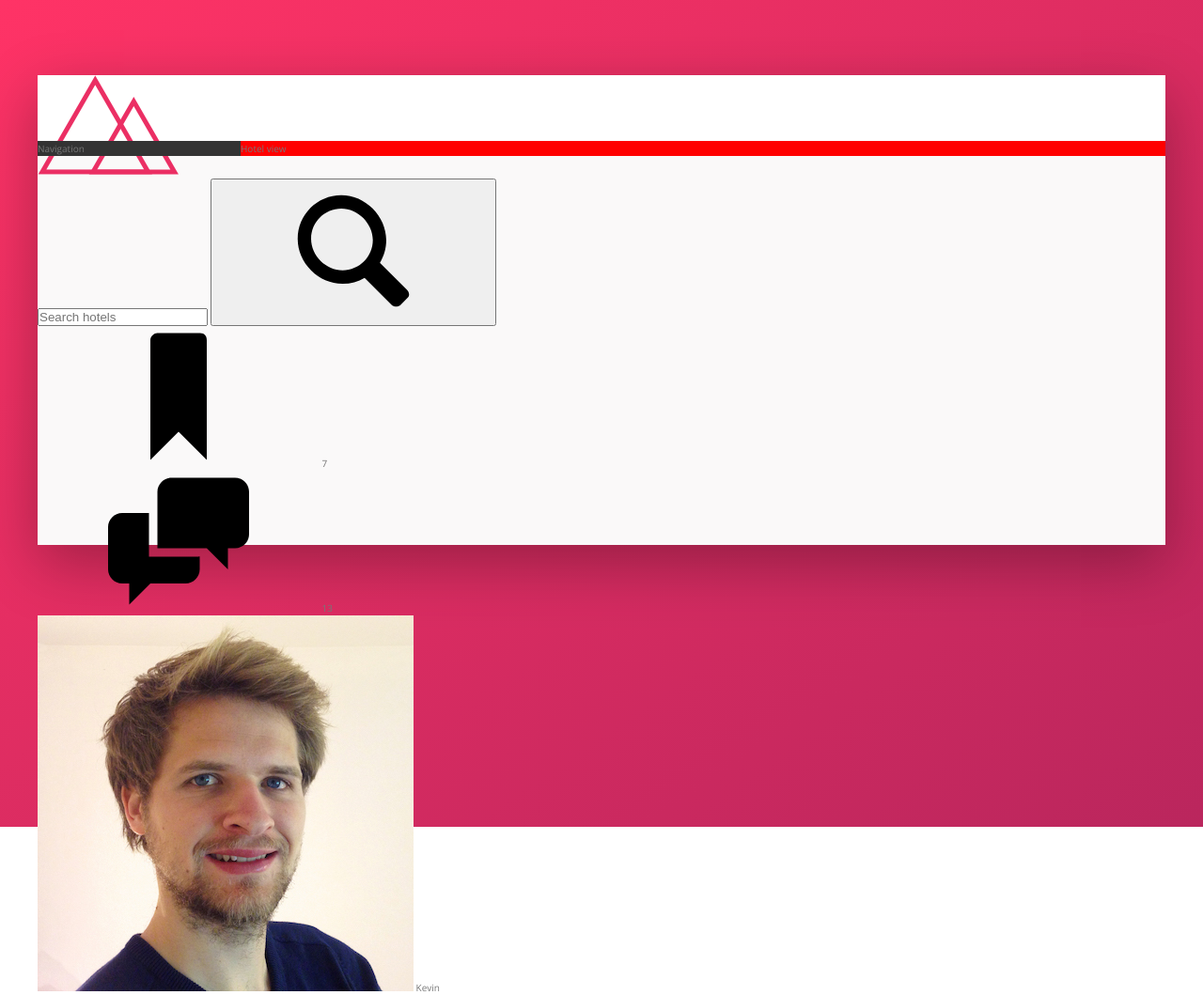
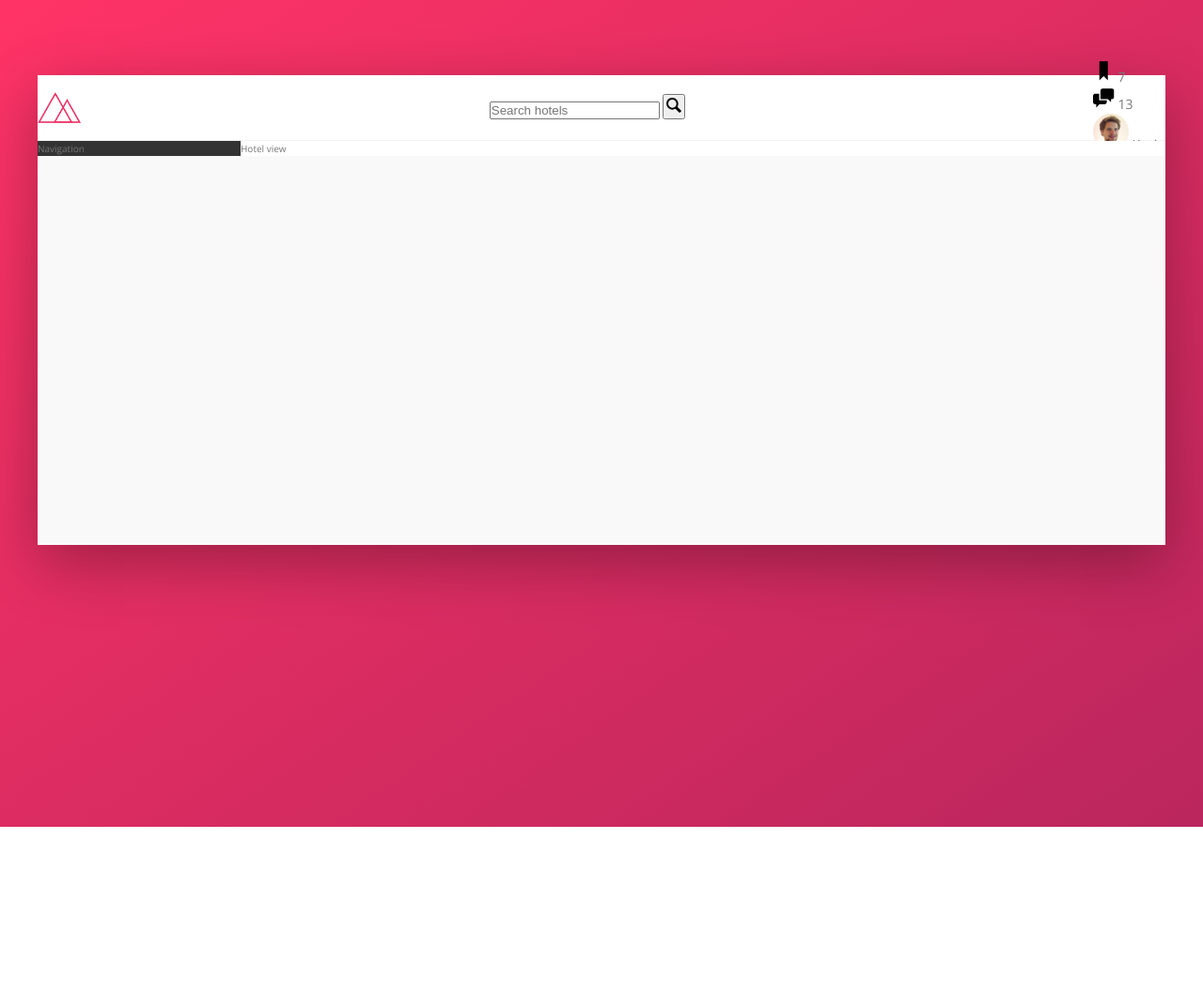
Before and after one commit to ks603/Travel_App, a website: page index.html in a window 1280 px wide. Shown: the whole page at 94% size. After the commit the page ends 880 px from the top, so only its background shows below. Drawn offline with nearby package versions, Linux system fonts and the light colour scheme.

Commit message:
Formatted icons in the nav

```diff
--- a/index.html
+++ b/index.html
@@ -25,7 +25,7 @@
             placeholder="Search hotels"
           />
           <button class="search__button">
-            <svg class="search_icon">
+            <svg class="search__icon">
               <use xlink:href="img/sprite.svg#icon-magnifying-glass"></use>
             </svg>
           </button>
--- a/sass/_components.scss
+++ b/sass/_components.scss
@@ -0,0 +1,46 @@
+// LOGO
+
+.logo {
+  height: 3.25rem;
+}
+
+// SEARCH
+
+.search {
+  &__input {
+  }
+
+  &__button {
+  }
+
+  &__icon {
+    height: 2rem;
+    width: 2rem;
+  }
+}
+
+// USER NAVIGATION
+
+.user-nav {
+  &__icon-box {
+  }
+
+  &__icon {
+    height: 2.25rem;
+    width: 2.25rem;
+  }
+
+  &__notification {
+  }
+
+  &__user {
+  }
+
+  &__user-photo {
+    height: 3.75rem;
+    border-radius: 50%;
+  }
+
+  &__user-name {
+  }
+}
--- a/sass/_layout.scss
+++ b/sass/_layout.scss
@@ -3,28 +3,53 @@
   margin: 8rem auto;
   background-color: var(--color-grey-light-1);
   box-shadow: var(--shadow-dark);
+
   min-height: 50rem;
+
+  @media only screen and (max-width: $bp-largest) {
+    margin: 0;
+    max-width: 100%;
+    width: 100%;
+  }
 }
 
 .header {
+  font-size: 1.4rem;
   height: 7rem;
   background-color: #fff;
-  border-bottom: var(--color-grey-light-2);
+  border-bottom: var(--line);
+
+  display: flex;
+  justify-content: space-between;
+  align-items: center;
+
+  @media only screen and (max-width: $bp-smallest) {
+    flex-wrap: wrap;
+    align-content: space-around;
+    height: 11rem;
+  }
 }
 
 .content {
   display: flex;
+
+  @media only screen and (max-width: $bp-medium) {
+    flex-direction: column;
+  }
 }
 
 .sidebar {
   background-color: var(--color-grey-dark-1);
 
   flex: 0 0 18%;
+
+  display: flex;
+  flex-direction: column;
+  justify-content: space-between;
 }
 
 .hotel-view {
   background-color: #fff;
-  background-color: red;
 
   flex: 1;
 }
```
Also changed, not shown: css/style.css.
